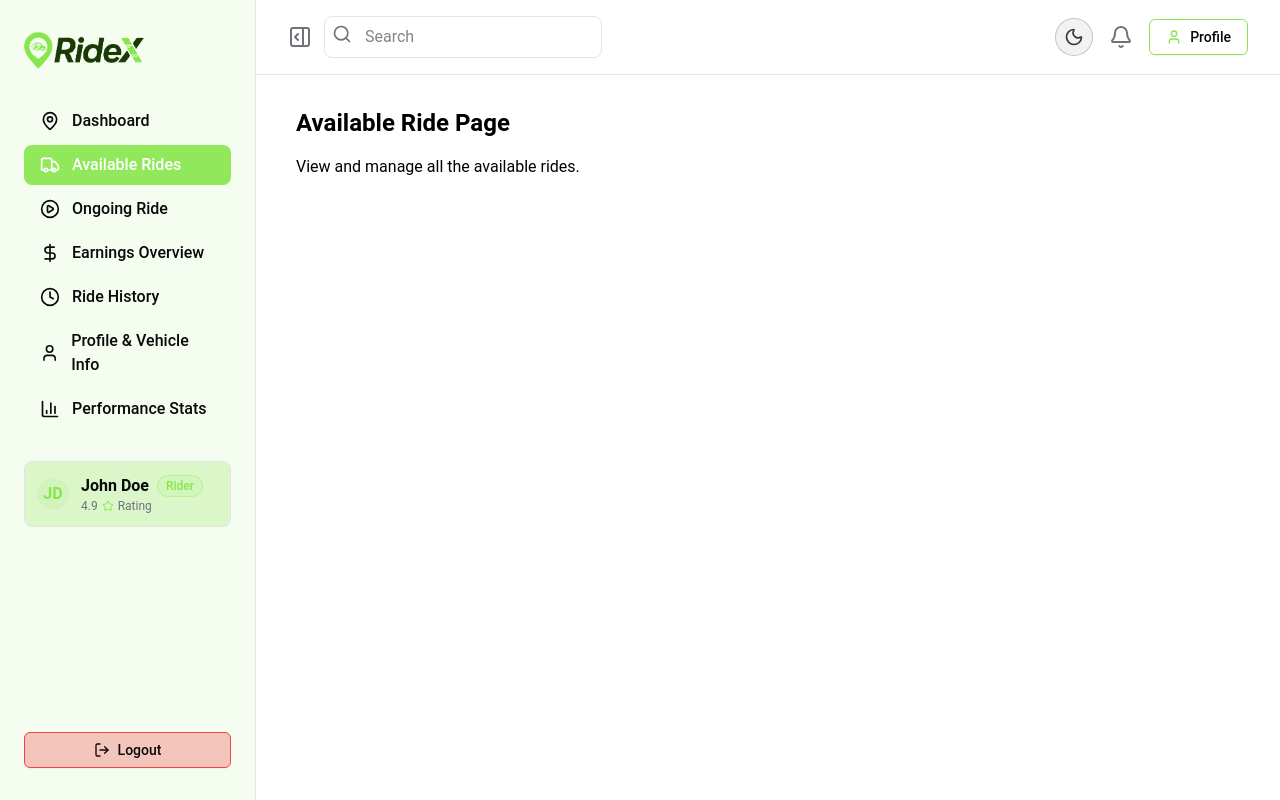
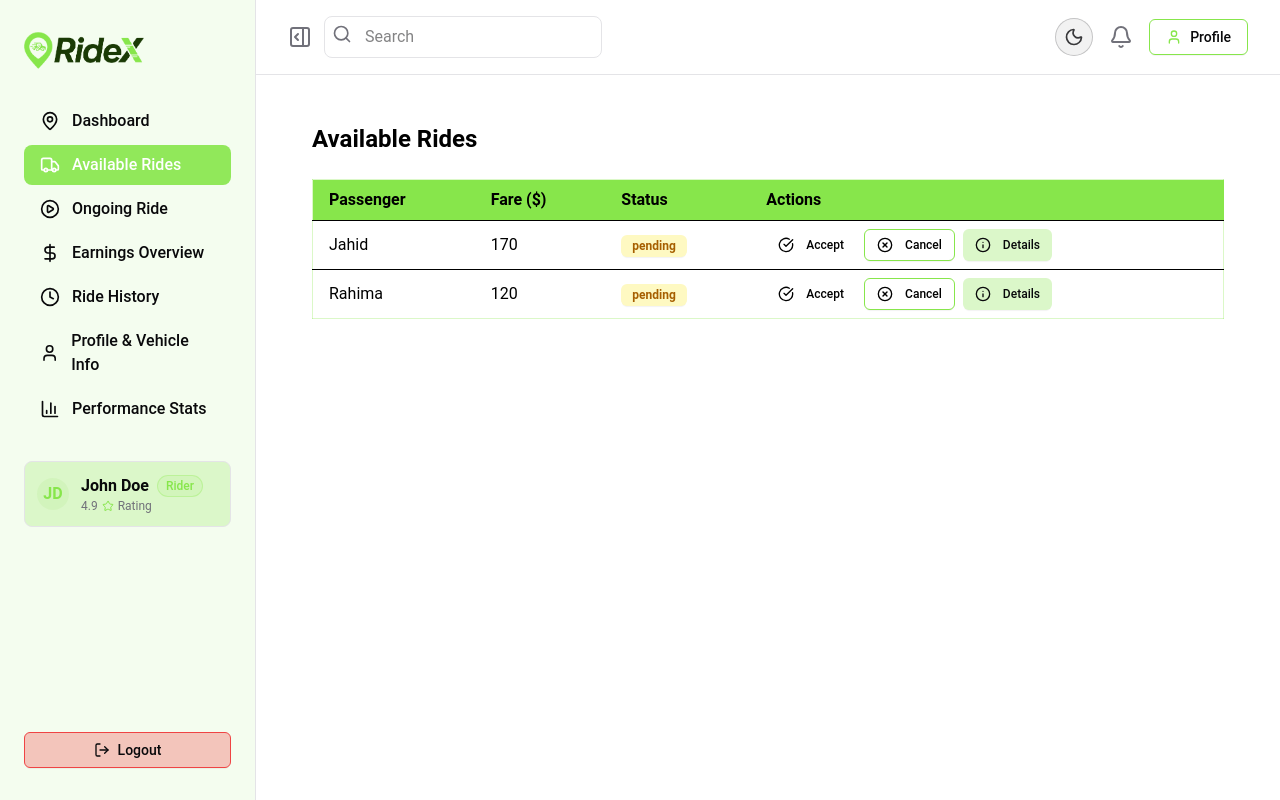
Before and after one commit to rubel6610/RideX-Frontend, a Next.js app: page /dashboard/available-rides in a window 1280 px wide. Built offline with nearby package versions, Linux system fonts and the light colour scheme.

Commit message:
Added available rides

```diff
--- a/src/app/dashboard/available-rides/page.jsx
+++ b/src/app/dashboard/available-rides/page.jsx
@@ -1,10 +1,105 @@
-import React from 'react'
+"use client";
 
-export default function AvailableRidesPage() {
-    return (
-        <div>
-            <h2 className="text-2xl font-bold mb-4">Available Ride Page</h2>
-            <p>View and manage all the available rides.</p>
-        </div>
-    )
+import React, { useState } from "react";
+import { Card, CardContent, CardHeader, CardTitle } from "@/components/ui/card";
+import { Button } from "@/components/ui/button";
+import { Badge } from "@/components/ui/badge";
+import { CheckCircle, XCircle, Info, User, DollarSign } from "lucide-react";
+import { Dialog, DialogContent, DialogHeader, DialogTitle } from "@/components/ui/dialog";
+
+export default function AvailableRides() {
+  // Dummy ride requests
+  const [rides, setRides] = useState([
+    {
+      id: "RIDE-101",
+      passenger: { name: "Jahid", rating: 4.8, phone: "+8801712345678" },
+      fare: 170,
+      status: "pending",
+    },
+    {
+      id: "RIDE-102",
+      passenger: { name: "Rahima", rating: 4.9, phone: "+8801711111111" },
+      fare: 120,
+      status: "pending",
+    },
+  ]);
+
+  const [selectedRide, setSelectedRide] = useState(null);
+
+  // Update ride status
+  const handleStatus = (id, newStatus) =>
+    setRides(rides.map(r => (r.id === id ? { ...r, status: newStatus } : r)));
+
+  // Status color helper
+  const statusColor = (status) => {
+    if (status === "accepted") return "bg-green-100 text-green-700";
+    if (status === "rejected") return "bg-red-100 text-red-700";
+    return "bg-yellow-100 text-yellow-700";
+  };
+
+  return (
+    <div className="p-4 space-y-6 max-w-5xl mx-auto">
+      <h1 className="text-2xl font-bold">Available Rides</h1>
+
+      {/* Ride Requests Table */}
+      <div className="overflow-x-auto">
+        <table className="w-full border border-primary/30">
+          <thead className="bg-primary">
+            <tr>
+              <th className="px-4 py-2 text-left">Passenger</th>
+              <th className="px-4 py-2 text-left">Fare ($)</th>
+              <th className="px-4 py-2 text-left">Status</th>
+              <th className="px-4 py-2 text-left">Actions</th>
+            </tr>
+          </thead>
+          <tbody>
+            {rides.map((ride) => (
+              <tr key={ride.id} className="border-t hover:bg-gray-50">
+                <td className="px-4 py-2 gap-2">
+                  {ride.passenger.name}
+                </td>
+                <td className="px-4 py-2 gap-1">
+                   {ride.fare}
+                </td>
+                <td className="px-4 py-2">
+                  <Badge className={statusColor(ride.status)}>{ride.status}</Badge>
+                </td>
+                <td className="px-4 py-2 flex gap-2 flex-wrap">
+                  {ride.status === "pending" && (
+                    <>
+                      <Button size="sm" variant="ghost" onClick={() => handleStatus(ride.id, "accepted")}>
+                        <CheckCircle className="w-4 h-4 mr-1" /> Accept
+                      </Button>
+                      <Button size="sm" variant="outline" onClick={() => handleStatus(ride.id, "rejected")}>
+                        <XCircle className="w-4 h-4 mr-1" /> Cancel
+                      </Button>
+                      <Button size="sm" variant="secondary" onClick={() => setSelectedRide(ride)}>
+                        <Info className="w-4 h-4 mr-1" /> Details
+                      </Button>
+                    </>
+                  )}
+                </td>
+              </tr>
+            ))}
+          </tbody>
+        </table>
+      </div>
+
+      {/* Passenger Details Modal */}
+      {selectedRide && (
+        <Dialog open={!!selectedRide} onOpenChange={() => setSelectedRide(null)}>
+          <DialogContent>
+            <DialogHeader>
+              <DialogTitle>Passenger Info</DialogTitle>
+            </DialogHeader>
+            <div className="space-y-2">
+              <p><User className="w-4 h-4 inline-block mr-1" /> {selectedRide.passenger.name}</p>
+              <p>Rating: {selectedRide.passenger.rating} ⭐</p>
+              <p>Phone: {selectedRide.passenger.phone}</p>
+            </div>
+          </DialogContent>
+        </Dialog>
+      )}
+    </div>
+  );
 }
--- a/src/app/dashboard/ride-history/page.jsx
+++ b/src/app/dashboard/ride-history/page.jsx
@@ -55,7 +55,7 @@ export default function RideHistory() {
   };
 
   return (
-    <div className="p-4 space-y-6">
+    <div className="p-4 space-y-6  max-w-5xl mx-auto">
       {/* Summary cards */}
       <div className="grid grid-cols-1 sm:grid-cols-3 gap-4">
         {/* Completed Rides */}
@@ -88,8 +88,8 @@ export default function RideHistory() {
 
       {/* Ride Table */}
       <div className="overflow-x-auto">
-        <table className="w-full border border-gray-200 rounded-xl">
-          <thead className="bg-gray-100">
+        <table className="w-full  border border-primary/30 rounded-xl">
+          <thead className="bg-primary">
             <tr>
               <th className="px-4 py-2 text-left">Date</th>
               <th className="px-4 py-2 text-left">Pickup → Dropoff</th>
```
